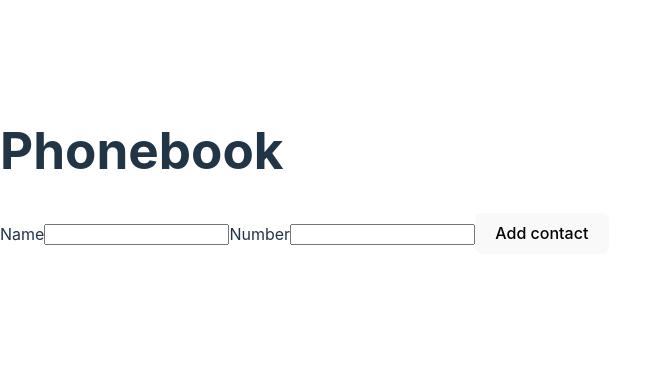
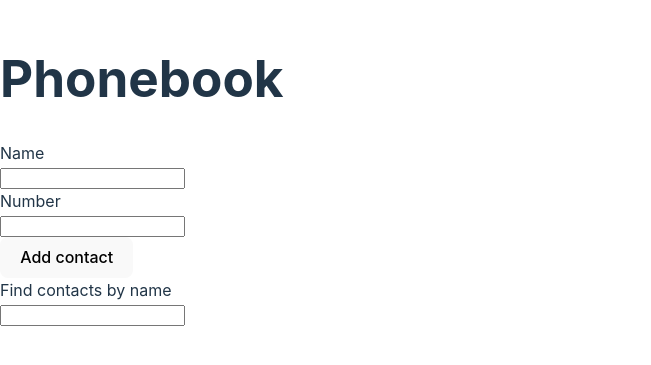
Before and after one commit to Dikhtiar-Tania96/goit-react-hw-03, a React (Vite) app: page / in a window 1280 px wide. Shown: the part 229-594 px from the top of the page, without its empty margins (0-651 px from the left). Built offline with nearby package versions, Linux system fonts and the light colour scheme.

Commit message:
add new file

```diff
--- a/src/App.jsx
+++ b/src/App.jsx
@@ -1,4 +1,5 @@
 import Contact from "./components/Contact/Contact";
+import SearchBox from "./components/SearchBox/SearchBox";
 
 function App() {
 
@@ -11,6 +12,7 @@ function App() {
     <div>
       <h1>Phonebook</h1>
       <Contact submit={submit}/>
+      <SearchBox/>
     </div>
 
   )
--- a/src/components/Contact/Contact.jsx
+++ b/src/components/Contact/Contact.jsx
@@ -2,7 +2,7 @@ import { useId } from "react";
 
 const Contact = ({ submit }) => {
   const uniqUserId = useId();
-  const uniqNumberId = useId()
+  const uniqNumberId = useId();
 
   const handleSubmit = (e) => {
     e.preventDefault();
@@ -15,10 +15,16 @@ const Contact = ({ submit }) => {
 
   return (
     <form onSubmit={handleSubmit}>
-      <label htmlFor={uniqUserId}>Name</label>
-      <input id={uniqUserId} type="text" name="user" />
-      <label htmlFor={uniqNumberId}>Number</label>
-      <input id={uniqNumberId} type="text" name="phone" />
+      <div>
+        <label htmlFor={uniqUserId}>Name</label>
+        <br/>
+        <input id={uniqUserId} type="text" name="user" />
+      </div>
+      <div>
+        <label htmlFor={uniqNumberId}>Number</label>
+        <br/>
+        <input id={uniqNumberId} type="text" name="phone" />
+      </div>
       <button type="submit">Add contact</button>
     </form>
   );
--- a/src/components/SearchBox/SearchBox.jsx
+++ b/src/components/SearchBox/SearchBox.jsx
@@ -1,10 +1,16 @@
-// const SearchBox = () => {
-//   return (
-//    <form>
-//         <label>Find contacts by name</label>
-//         <input type='text' name='userName'/>
-//     </form>
-//   )
-// }
+import { useId } from "react"
 
-// export default SearchBox
+const SearchBox = () => {
+
+    const uniqInputId = useId();
+
+  return (
+   <form>
+        <label htmlFor={uniqInputId}>Find contacts by name</label>
+        <br/>
+        <input id={uniqInputId} type='text' name='userName'/>
+    </form>
+  )
+}
+
+export default SearchBox
```
